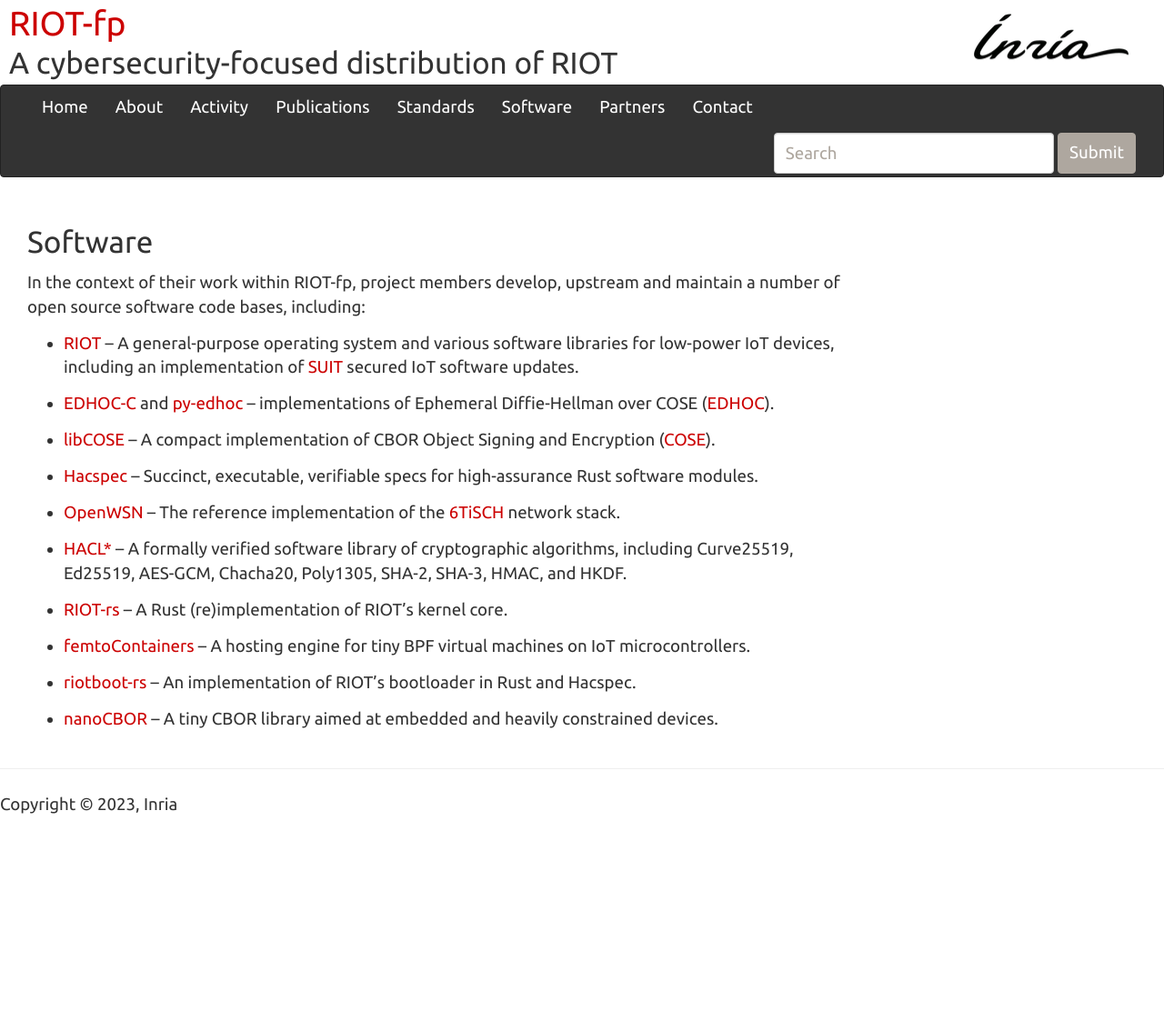
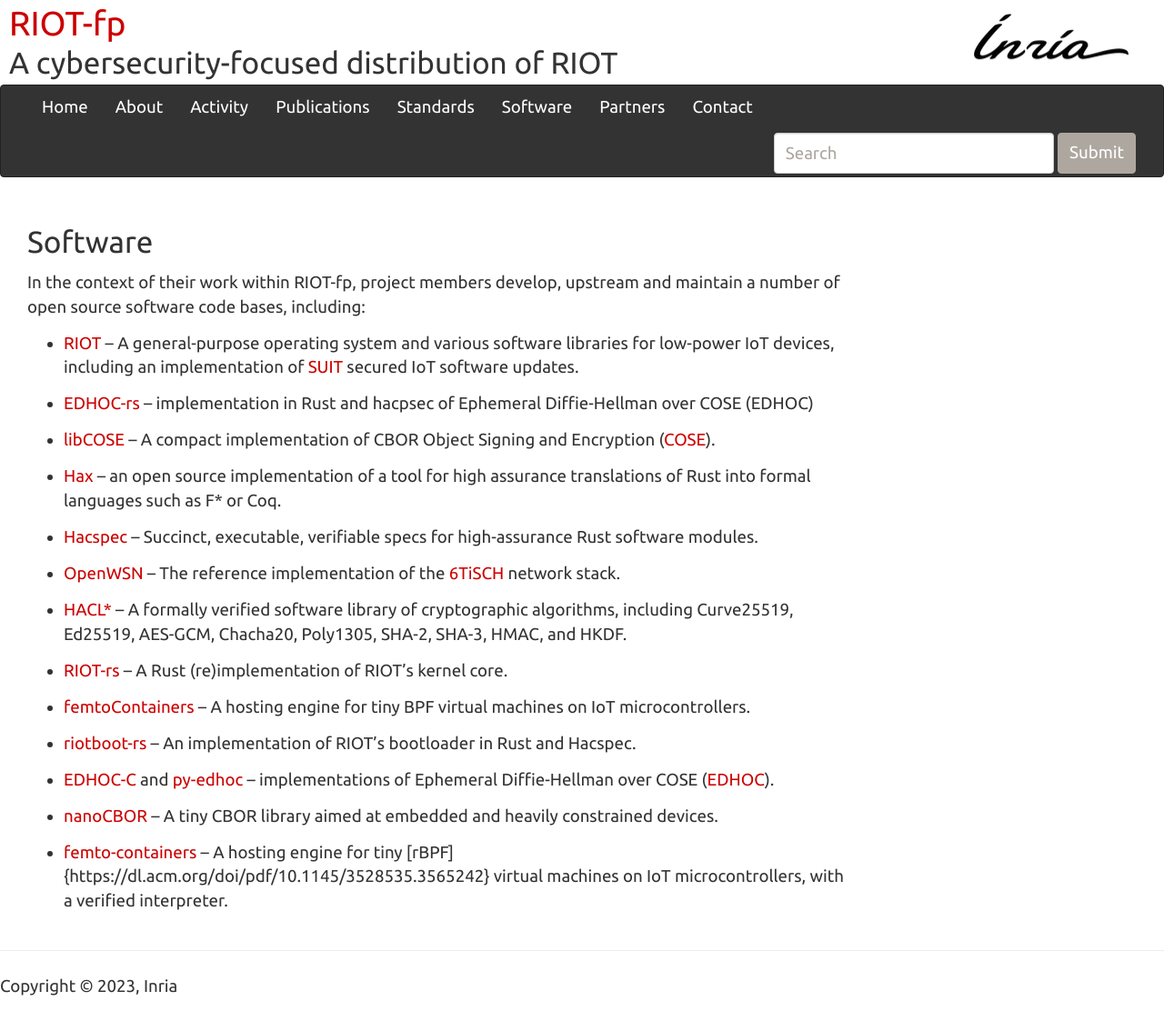
Before and after one commit to future-proof-iot/RIOT-fp, a Jekyll site: the page built from software.md, in a window 1280 px wide. Shown: the whole page at 91% size. Built offline with Jekyll 4.4.1, drawn with Linux system fonts in a browser that asks for light colours; nearby versions of some CDN libraries; our own code applies the rules of GitHub Pages for plain Markdown files; before the commit the page ends 912 px from its top, so only the background shows below that.

Commit message:
added hax in software

```diff
--- a/software.md
+++ b/software.md
@@ -4,9 +4,11 @@ In the context of their work within RIOT-fp, project members develop, upstream a
 
 - [RIOT](https://github.com/RIOT-OS/RIOT) -- A general-purpose operating system and various software libraries for low-power IoT devices, including an implementation of [SUIT](https://datatracker.ietf.org/wg/suit/about/) secured IoT software updates.
 
-- [EDHOC-C](https://github.com/future-proof-iot/EDHOC-C) and [py-edhoc](https://github.com/openwsn-berkeley/py-edhoc) -- implementations of Ephemeral Diffie-Hellman over COSE ([EDHOC](https://datatracker.ietf.org/doc/html/draft-ietf-lake-edhoc-09)).
+- [EDHOC-rs](https://github.com/openwsn-berkeley/edhoc-rs) -- implementation in Rust and hacpsec of Ephemeral Diffie-Hellman over COSE (EDHOC)
 
 - [libCOSE](https://github.com/bergzand/libcose) -- A compact implementation of CBOR Object Signing and Encryption ([COSE](https://datatracker.ietf.org/doc/html/rfc8152)).
+
+- [Hax](https://github.com/hacspec/hax) --  an open source implementation of a tool for high assurance translations of Rust into formal languages such as F* or Coq.
 
 - [Hacspec](https://github.com/hacspec/hacspec) -- Succinct, executable, verifiable specs for high-assurance Rust software modules.
 
@@ -20,4 +22,8 @@ In the context of their work within RIOT-fp, project members develop, upstream a
 
 - [riotboot-rs](https://github.com/future-proof-iot/riotboot-rs) -- An implementation of RIOT's bootloader in Rust and Hacspec.
 
+- [EDHOC-C](https://github.com/future-proof-iot/EDHOC-C) and [py-edhoc](https://github.com/openwsn-berkeley/py-edhoc) -- implementations of Ephemeral Diffie-Hellman over COSE ([EDHOC](https://datatracker.ietf.org/doc/html/draft-ietf-lake-edhoc-09)).
+
 - [nanoCBOR](https://github.com/bergzand/NanoCBOR) -- A tiny CBOR library aimed at embedded and heavily constrained devices.
+
+- [femto-containers](https://github.com/future-proof-iot/Femto-Container_tutorials) -- A hosting engine for tiny [rBPF]{https://dl.acm.org/doi/pdf/10.1145/3528535.3565242} virtual machines on IoT microcontrollers, with a verified interpreter.
```
